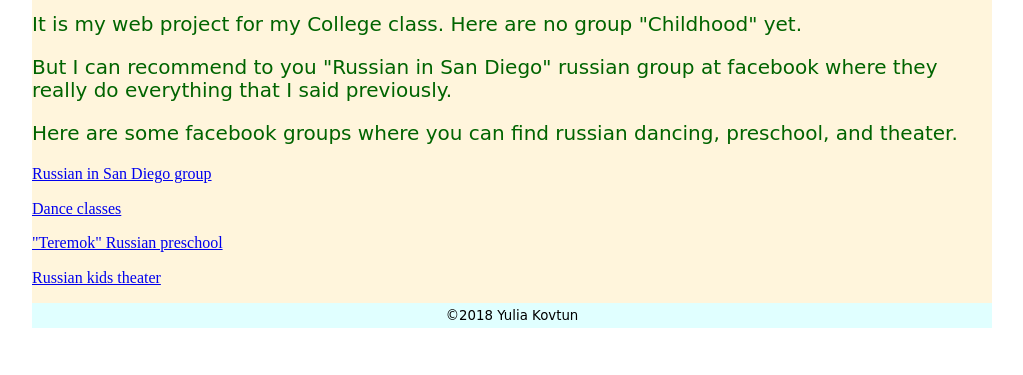
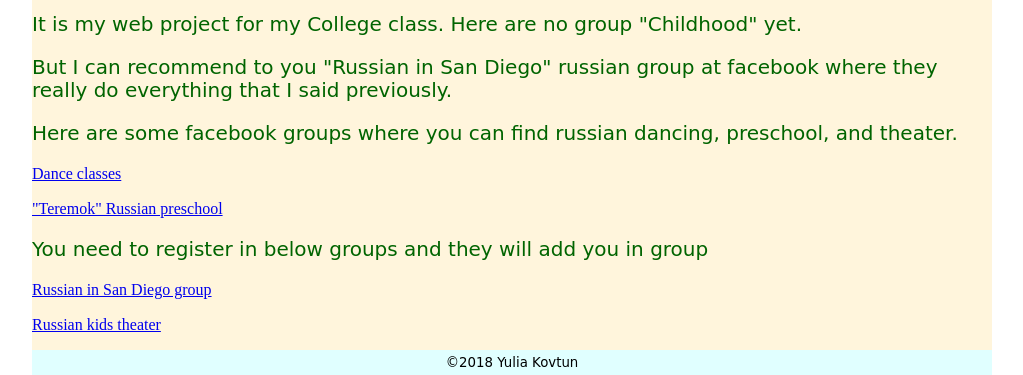
Before and after one commit to Yulia2901/Yulia2901.github.io, a plain HTML site: page MyProject/Pages_MyProject/ContactUs.html in a window 1280 px wide. Shown: the part 512-887 px from the top of the page, without its empty margins (128-1151 px from the left). Before the commit the page ends 840 px from the top, so only its background shows below. Drawn offline with Linux system fonts and the light colour scheme.

Commit message:
Update ContactUs.html

```diff
--- a/MyProject/Pages_MyProject/ContactUs.html
+++ b/MyProject/Pages_MyProject/ContactUs.html
@@ -34,10 +34,11 @@
          <p class="events">But I can recommend to you "Russian in San Diego" russian group at facebook where they really do everything that I said previously.</p>
          <p class="events">Here are some facebook groups where you can find russian dancing, preschool, and theater.</p>
 
+         <p><a href="https://www.facebook.com/SunshineDanceSD/">Dance classes</a></p>
+        <p><a href="http://teremoksd.com/">"Teremok" Russian preschool</a></p>
+        <p class="events">You need to register in below groups and they will add you in group</p>
+        <p><a href="https://www.facebook.com/search/top/?q=russian%20in%20san%20diego">Russian in San Diego group</a></p>
 
-        <p><a href="https://www.facebook.com/search/top/?q=russian%20in%20san%20diego">Russian in San Diego group</a></p>
-        <p><a href="https://www.facebook.com/SunshineDanceSD/">Dance classes</a></p>
-        <p><a href="http://teremoksd.com/">"Teremok" Russian preschool</a></p>
         <p><a href="https://www.facebook.com/groups/527559154098821/about/">Russian kids theater</a></p>
 
 
```
